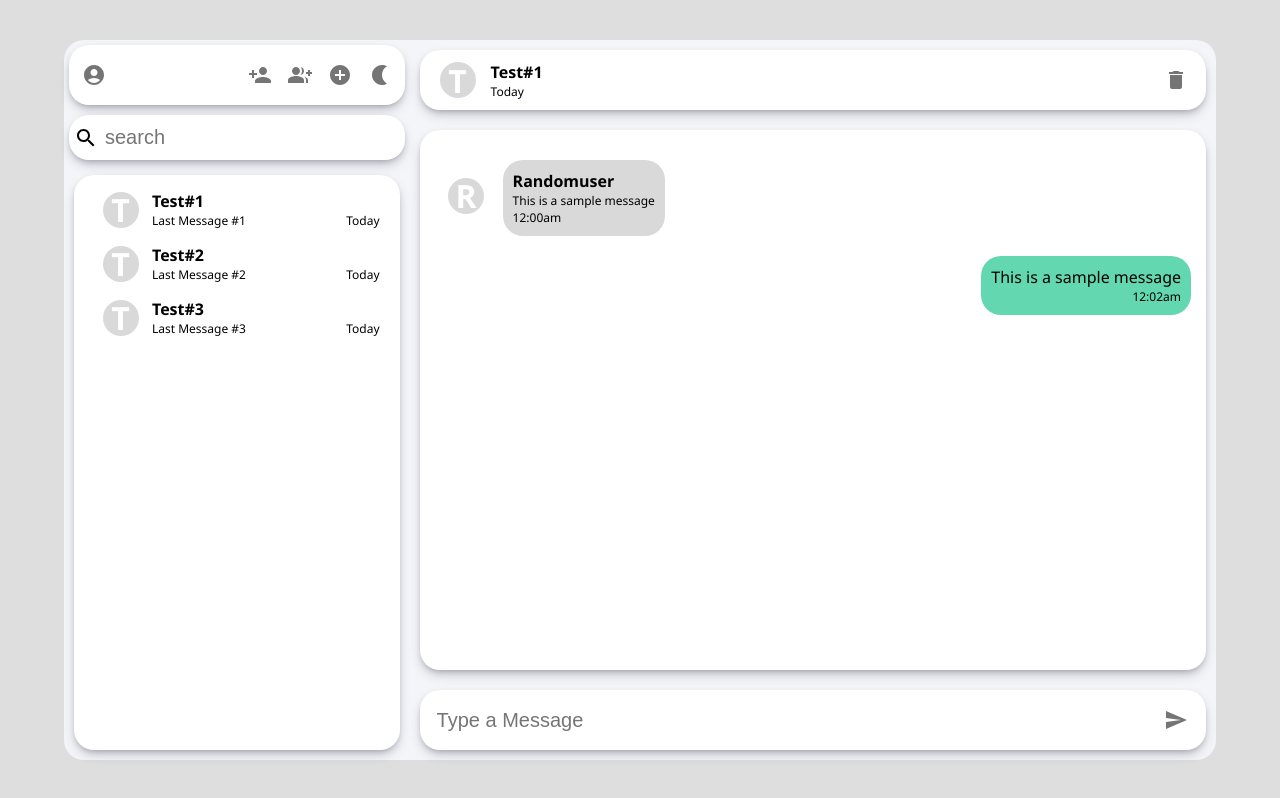
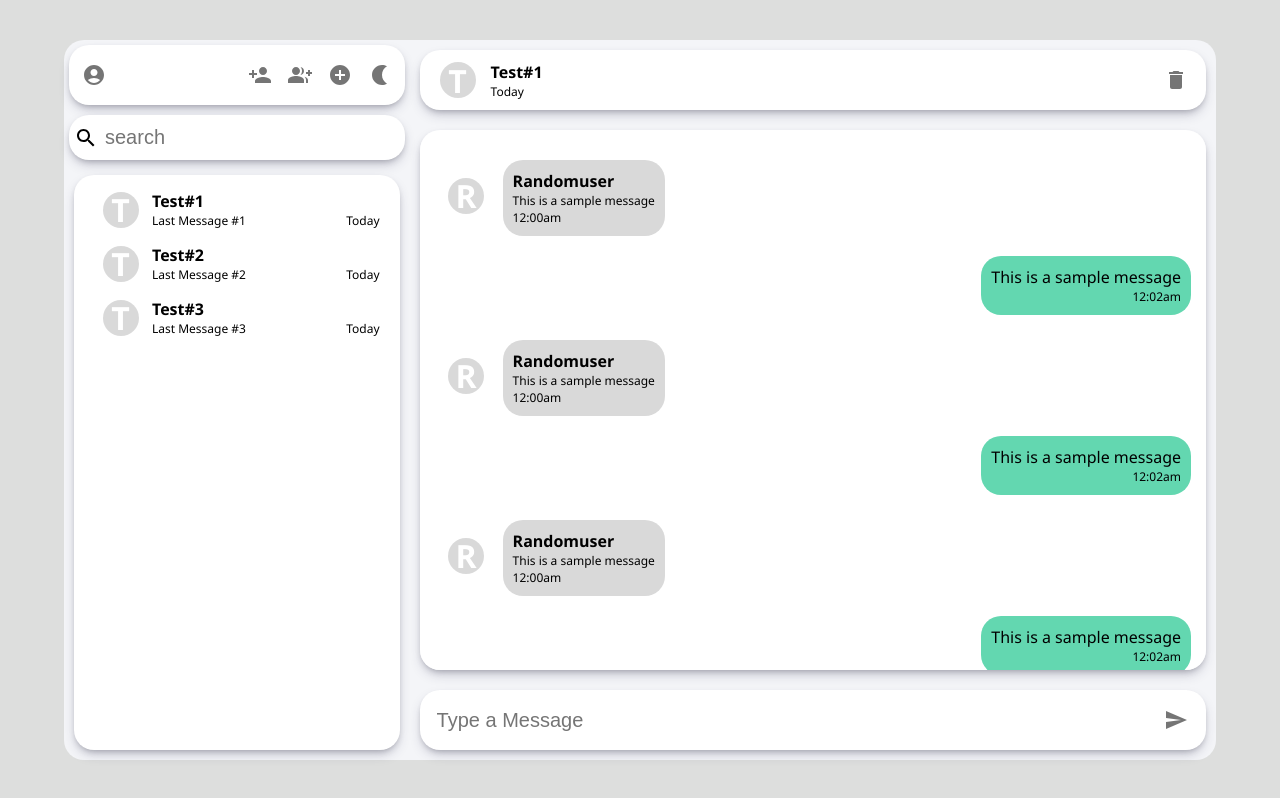
Before and after one commit to adityara43/chat-application, a React (Create React App) app: page / in a window 1280 px wide. Built offline with nearby package versions, Linux system fonts and the light colour scheme.

Commit message:
frontend 80% completed

```diff
--- a/src/Components/ChatArea.js
+++ b/src/Components/ChatArea.js
@@ -26,7 +26,10 @@ function ChatArea( {props} ) {
 
         <MessageOthers />
         <MessageSelf />
-
+        <MessageOthers />
+        <MessageSelf /> <MessageOthers />
+        <MessageSelf /> <MessageOthers />
+        <MessageSelf />
 
 
     </div>
```
